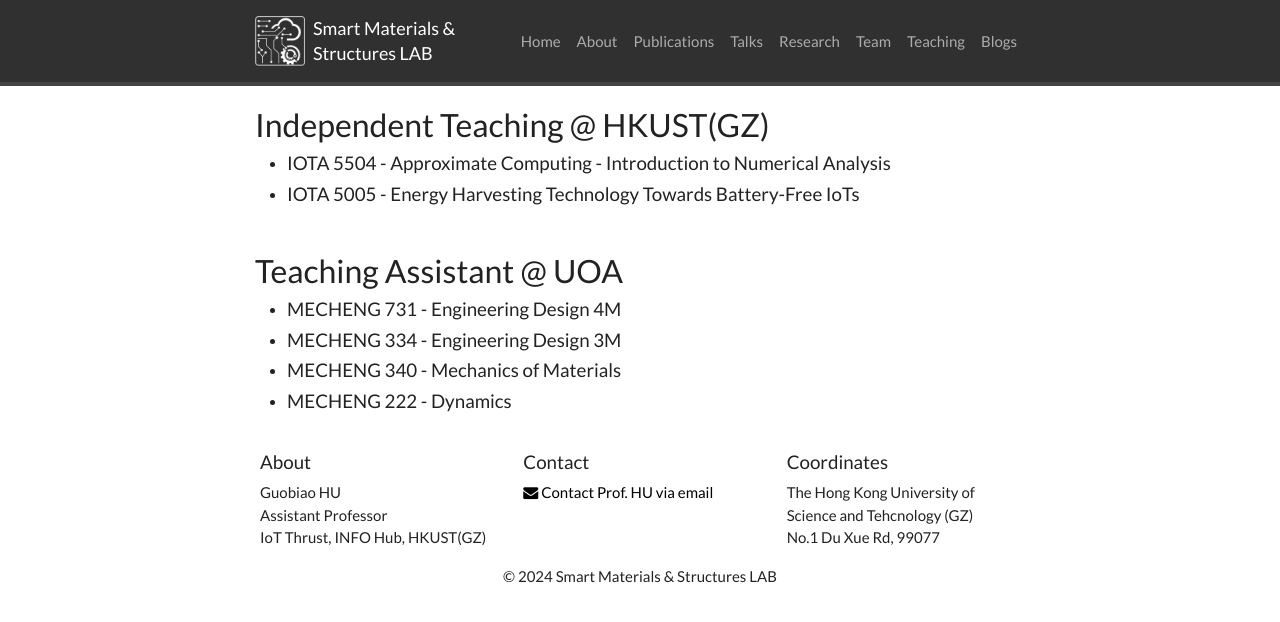
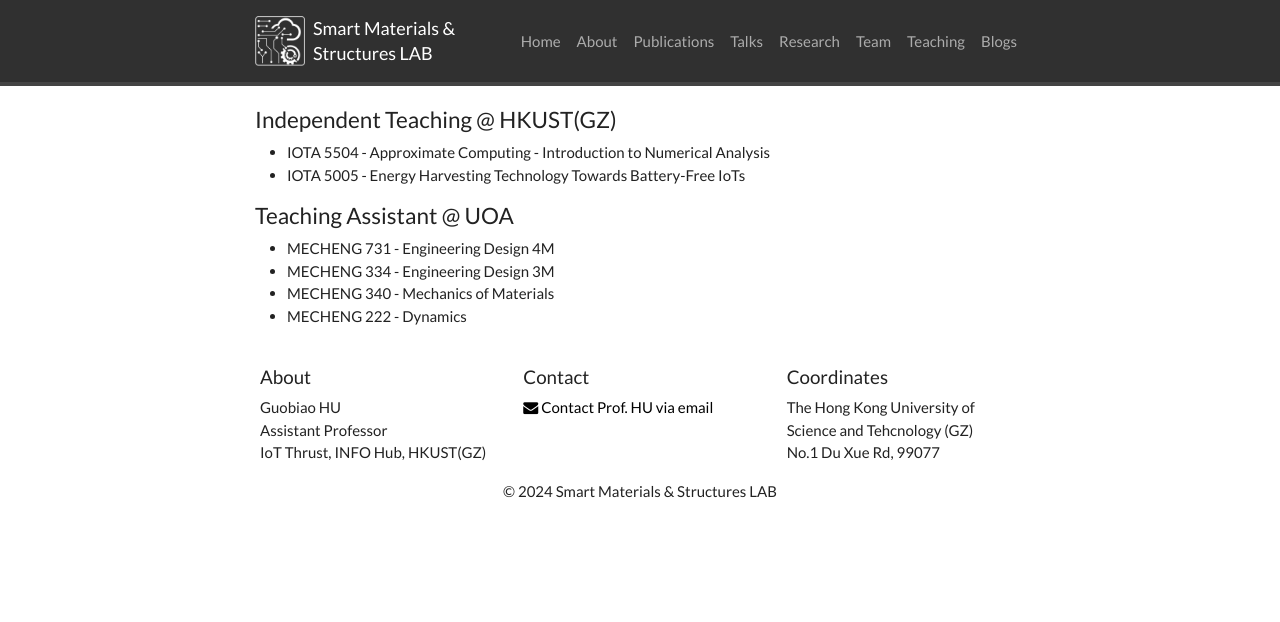
Before and after one commit to sms-lab/sms-lab.github.io, a Jekyll site: the page built from _pages/teaching.md, in a window 1280 px wide. Shown: the top 622 px of the page. Built offline with Jekyll 4.4.1, drawn with Linux system fonts in a browser that asks for light colours; nearby versions of some CDN libraries; a style sheet for code colours, icons or effects is not loaded.

```diff
--- a/_pages/teaching.md
+++ b/_pages/teaching.md
@@ -5,14 +5,14 @@ sitemap: false
 permalink: /teaching/
 ---
 
-### Independent Teaching @ HKUST(GZ)
+#### Independent Teaching @ HKUST(GZ)
 <!-- * Introduction to Physics (1961--63) [Textbook here!](https://www.feynmanlectures.caltech.edu/)-->
-* <h5>IOTA 5504 - Approximate Computing - Introduction to Numerical Analysis</h5>
-* <h5>IOTA 5005 - Energy Harvesting Technology Towards Battery-Free IoTs</h5>
+* IOTA 5504 - Approximate Computing - Introduction to Numerical Analysis
+* IOTA 5005 - Energy Harvesting Technology Towards Battery-Free IoTs
 <br>
 
-### Teaching Assistant @ UOA
-* <h5>MECHENG 731 - Engineering Design 4M</h5>
-* <h5>MECHENG 334 - Engineering Design 3M</h5>
-* <h5>MECHENG 340 - Mechanics of Materials</h5>
-* <h5>MECHENG 222 - Dynamics</h5>
+#### Teaching Assistant @ UOA
+* MECHENG 731 - Engineering Design 4M
+* MECHENG 334 - Engineering Design 3M
+* MECHENG 340 - Mechanics of Materials
+* MECHENG 222 - Dynamics
```
